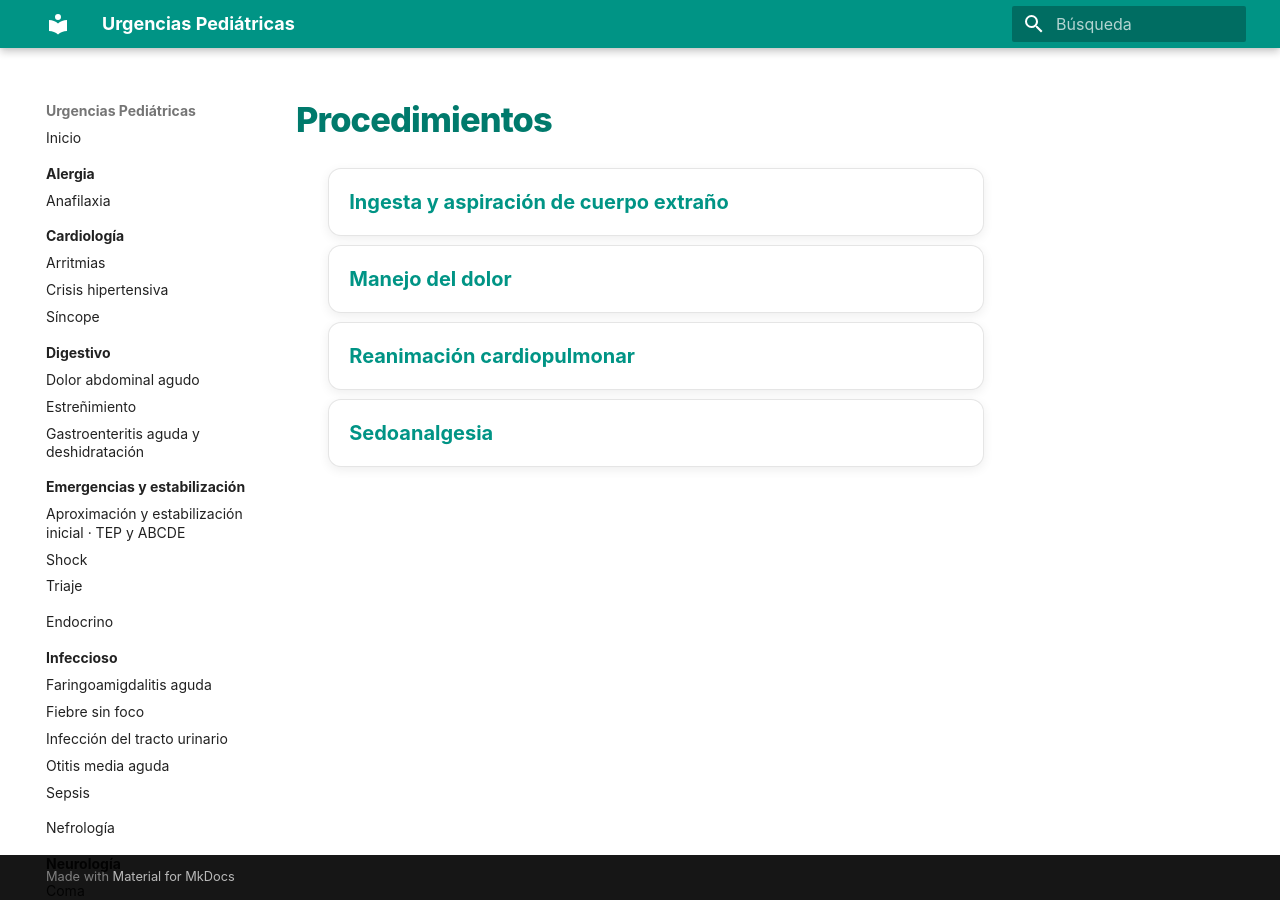
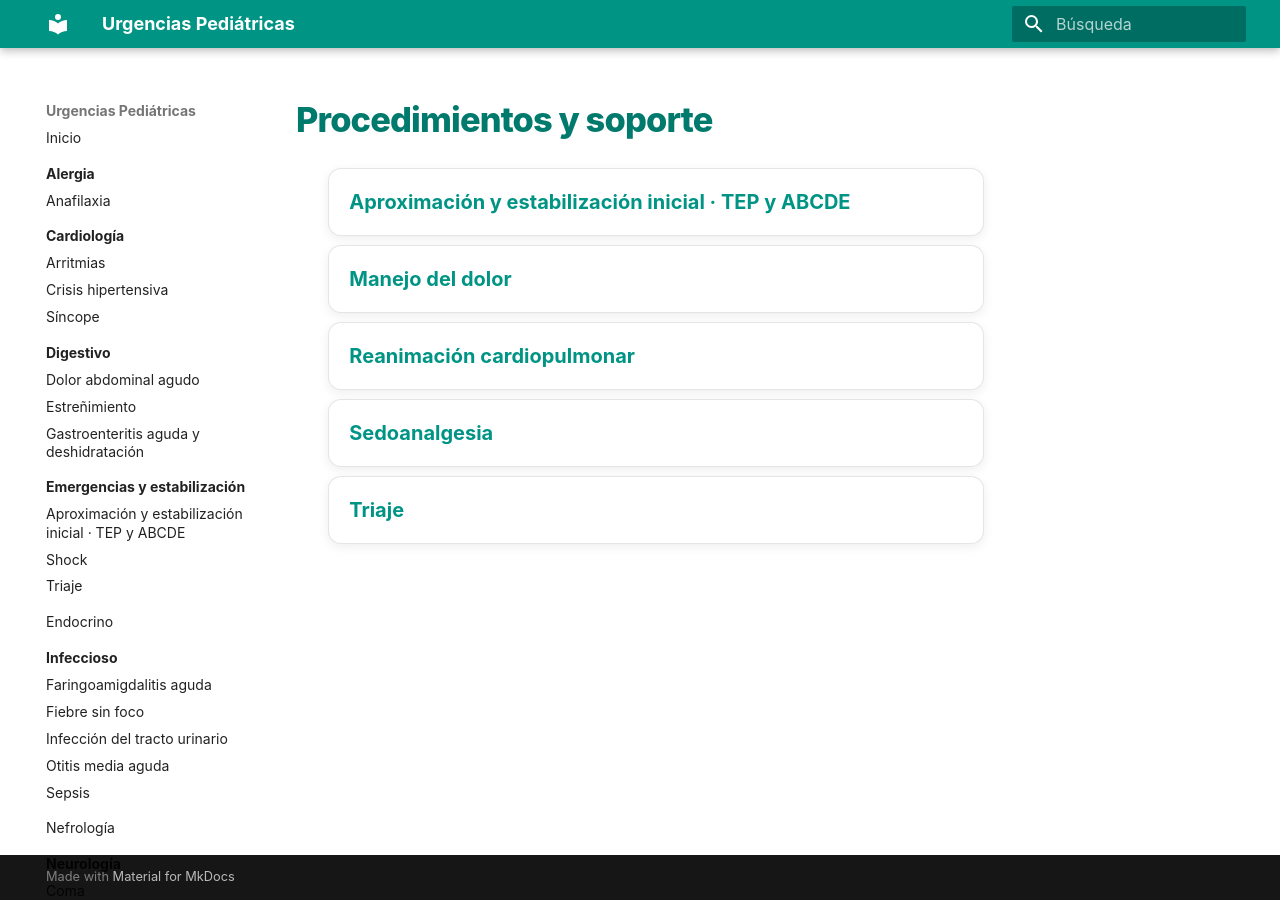
Before and after one commit to gonzaloares/urgencias-pediatricas, an MkDocs documentation site: the page built from docs/procedimientos/index.md, in a window 1280 px wide. Built offline with MkDocs 1.6.1 and Material for MkDocs 9.7.7, drawn with Linux system fonts in a browser that asks for light colours.

Commit message:
Reclasifica docs/procedimientos/index.md

```diff
--- a/docs/procedimientos/index.md
+++ b/docs/procedimientos/index.md
@@ -1,10 +1,11 @@
-# Procedimientos
+# Procedimientos y soporte
 
 <div class="protocol-index" markdown="1">
 
-- [Ingesta y aspiración de cuerpo extraño](ingesta-aspiracion-cuerpo-extrano.md)
+- [Aproximación y estabilización inicial · TEP y ABCDE](../emergencias/estabilizacion-inicial-tep-abcde.md)
 - [Manejo del dolor](manejo-dolor.md)
 - [Reanimación cardiopulmonar](reanimacion-cardiopulmonar.md)
 - [Sedoanalgesia](sedoanalgesia.md)
+- [Triaje](../emergencias/triaje.md)
 
 </div>
```
